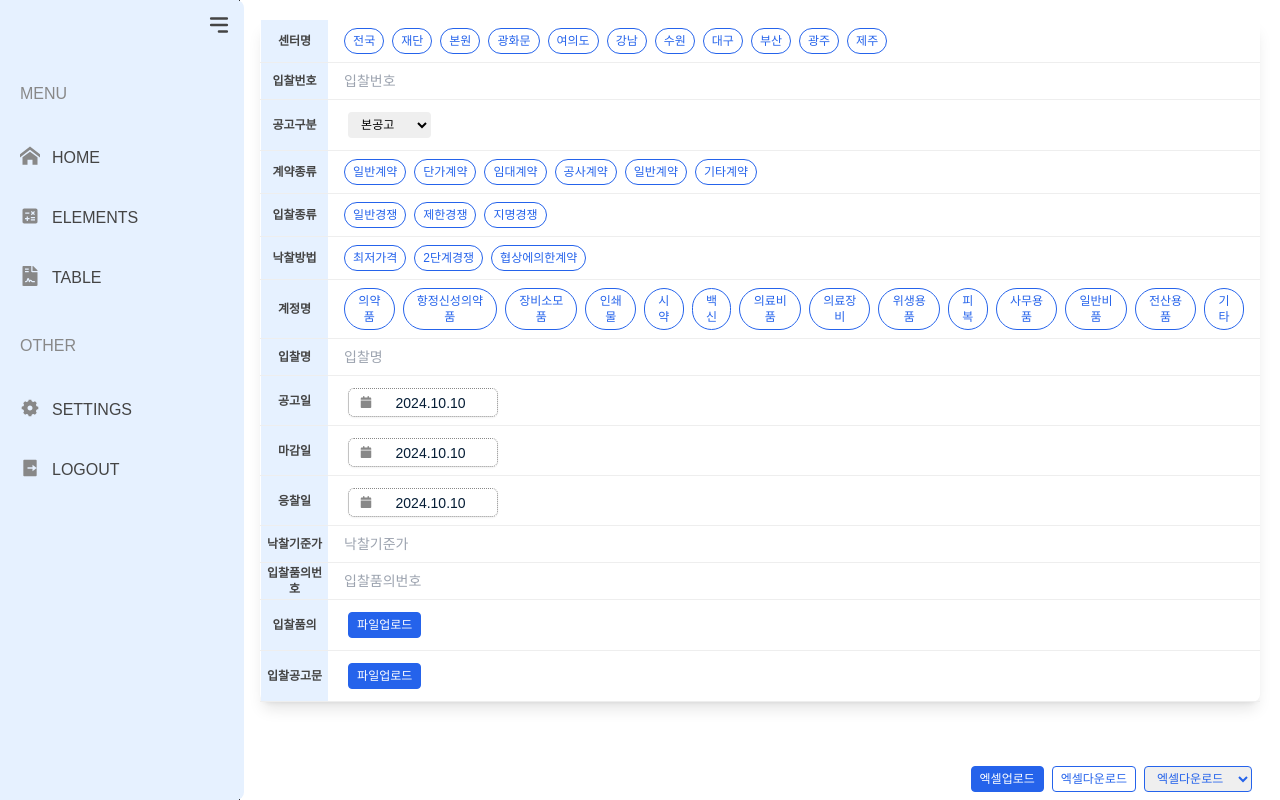
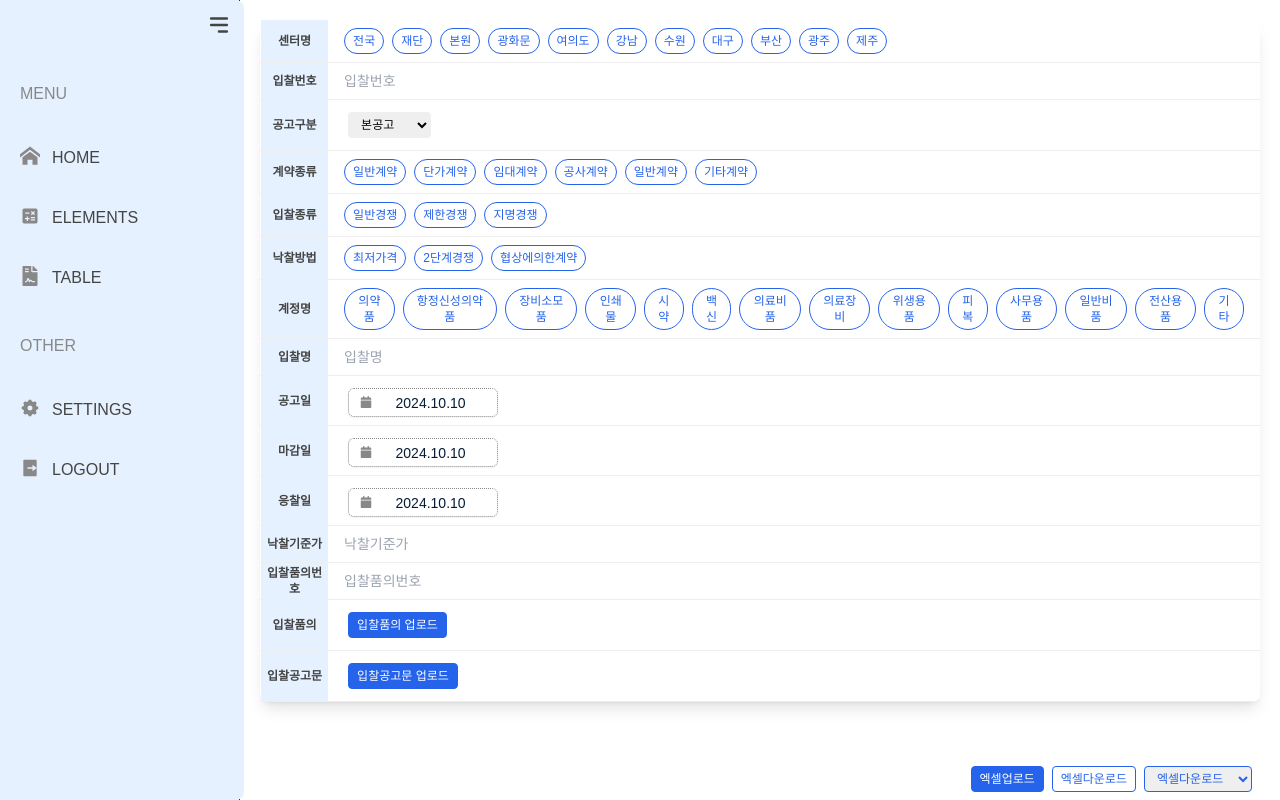
Before and after one commit to Hyeyeon-Ko/pur-ui2, a Next.js app: page /menu1 in a window 1280 px wide. Built offline with nearby package versions, Linux system fonts and the light colour scheme.

Commit message:
Feat: 컴포넌트 분리

```diff
--- a/app/(sidebar)/menu1/page.tsx
+++ b/app/(sidebar)/menu1/page.tsx
@@ -5,30 +5,24 @@ import DateRangePicker from "@/components/ui/atoms/datepicker/DateRangePicker";
 import SelectBox from "@/components/ui/atoms/selectBox/Select";
 import Table from "@/components/ui/molecules/table/Table";
 import useExcelFileHandler from "@/hooks/useExcelFileHandler";
-import React, { useRef, useState } from "react";
+import React, { useState } from "react";
 import colors from "@/styles/colors";
 import { data, columns } from "@/lib/data";
 import VerticalTable from "@/components/ui/molecules/verticalTable/VerticalTable";
 import SingleDatePicker from "@/components/ui/atoms/datepicker/DatePicker";
+import FileUploadButton from "@/components/ui/molecules/buttons/FileUploadButton";
 
 const MenuPage = () => {
   const [downloadOption, setDownloadOption] = useState("");
   const [selectedRows, setSelectedRows] = useState<string[]>([]);
   const { handleFileUpload, handleDownloadOptionChange, handleFileDownload } =
     useExcelFileHandler(data, selectedRows);
-  const fileInputRef = useRef<HTMLInputElement | null>(null);
 
   const [startDate, setStartDate] = useState<Date | undefined>(new Date());
   const [endDate, setEndDate] = useState<Date | undefined>(new Date());
   const [selectedDate, setSelectedDate] = useState<Date | undefined>(
     new Date()
   );
-
-  const handleUploadClick = () => {
-    if (fileInputRef.current) {
-      fileInputRef.current.click();
-    }
-  };
 
   const handleRowSelect = (selectedRowIds: string[]) => {
     setSelectedRows(selectedRowIds);
@@ -39,13 +33,12 @@ const MenuPage = () => {
       const selectedData = selectedRows
         .map((rowId) => {
           const rowData = data.find((row) => row.id === rowId);
-          // Ensure you return rowData as an array of values
           return rowData ? Object.values(rowData) : null;
         })
         .filter((row) => row !== null);
 
       if (selectedData.length > 0) {
-        handleFileDownload(selectedData); // Pass selectedData directly
+        handleFileDownload(selectedData);
       } else {
         alert("선택된 데이터가 없습니다.");
       }
@@ -173,42 +166,22 @@ const MenuPage = () => {
       id: 13,
       title: "입찰품의",
       contents: (
-        <>
-          <input
-            type="file"
-            accept=".xls,.xlsx"
-            onChange={handleFileUpload}
-            ref={fileInputRef}
-            style={{ display: "none" }}
-          />
-          <Button
-            mode="xs"
-            content="파일업로드"
-            color="Button_Default"
-            onClick={handleUploadClick}
-          />
-        </>
+        <FileUploadButton
+          onFileUpload={handleFileUpload}
+          buttonText="입찰품의 업로드"
+          accept="*"
+        />
       ),
     },
     {
       id: 14,
       title: "입찰공고문",
       contents: (
-        <>
-          <input
-            type="file"
-            accept=".xls,.xlsx"
-            onChange={handleFileUpload}
-            ref={fileInputRef}
-            style={{ display: "none" }}
-          />
-          <Button
-            mode="xs"
-            content="파일업로드"
-            color="Button_Default"
-            onClick={handleUploadClick}
-          />
-        </>
+        <FileUploadButton
+          onFileUpload={handleFileUpload}
+          buttonText="입찰공고문 업로드"
+          accept="*"
+        />
       ),
     },
   ];
@@ -218,18 +191,9 @@ const MenuPage = () => {
       <VerticalTable data={vertical} />
 
       <div className="flex justify-end mr-6 mt-10">
-        <input
-          type="file"
-          accept=".xls,.xlsx"
-          onChange={handleFileUpload}
-          ref={fileInputRef}
-          style={{ display: "none" }}
-        />
-        <Button
-          mode="xs"
-          content="엑셀업로드"
-          color="Button_Default"
-          onClick={handleUploadClick}
+        <FileUploadButton
+          onFileUpload={handleFileUpload}
+          buttonText="엑셀업로드"
         />
         <Button
           mode="xs"
--- /dev/null
+++ b/components/ui/molecules/buttons/FileUploadButton.tsx
@@ -0,0 +1,43 @@
+// FileUploadButton.tsx
+import React, { useRef } from "react";
+import Button from "@/components/ui/atoms/button/Button";
+
+interface FileUploadButtonProps {
+  onFileUpload: (event: React.ChangeEvent<HTMLInputElement>) => void;
+  buttonText: string;
+  accept?: string;
+}
+
+const FileUploadButton: React.FC<FileUploadButtonProps> = ({
+  onFileUpload,
+  buttonText,
+  accept = ".xls,.xlsx",
+}) => {
+  const fileInputRef = useRef<HTMLInputElement | null>(null);
+
+  const handleUploadClick = () => {
+    if (fileInputRef.current) {
+      fileInputRef.current.click();
+    }
+  };
+
+  return (
+    <>
+      <input
+        type="file"
+        accept={accept}
+        onChange={onFileUpload}
+        ref={fileInputRef}
+        style={{ display: "none" }}
+      />
+      <Button
+        mode="xs"
+        content={buttonText}
+        color="Button_Default"
+        onClick={handleUploadClick}
+      />
+    </>
+  );
+};
+
+export default FileUploadButton;
```
